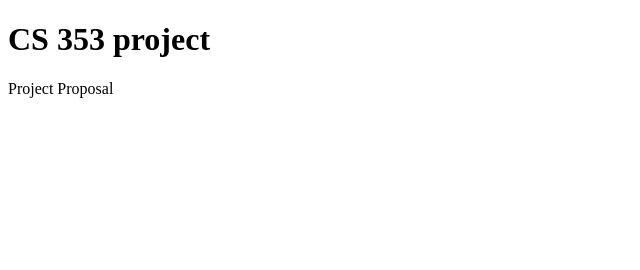
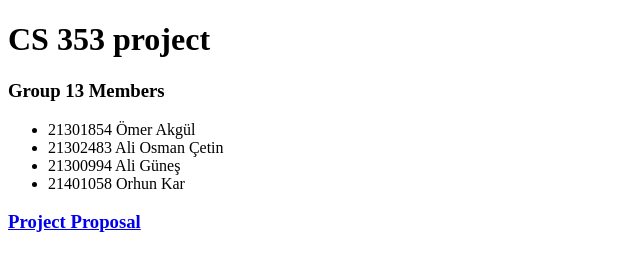
Before and after one commit to cs353/cs353.github.io, a plain HTML site: page index.html in a window 1280 px wide. Shown: the whole page, without its empty margins (0-640 px from the left). Drawn offline with Linux system fonts and the light colour scheme.

Commit message:
proposal added

```diff
--- a/index.html
+++ b/index.html
@@ -3,7 +3,18 @@
 <body>
 
 <h1>CS 353 project</h1>
-<p>Project Proposal</p>
+<h3>Group 13 Members</h3>
+<ul>
+	<li>21301854 Ömer Akgül</li>
+	<li>21302483 Ali Osman Çetin</li>
+	<li>21300994 Ali Güneş</li>
+	<li>21401058 Orhun Kar</li>
+</ul>
+
+<a href="proposal_report.pdf">
+<h3>Project Proposal</h3>
+</a>
+
 
 </body>
 </html>
```
Also changed, not shown: 1 other file.
